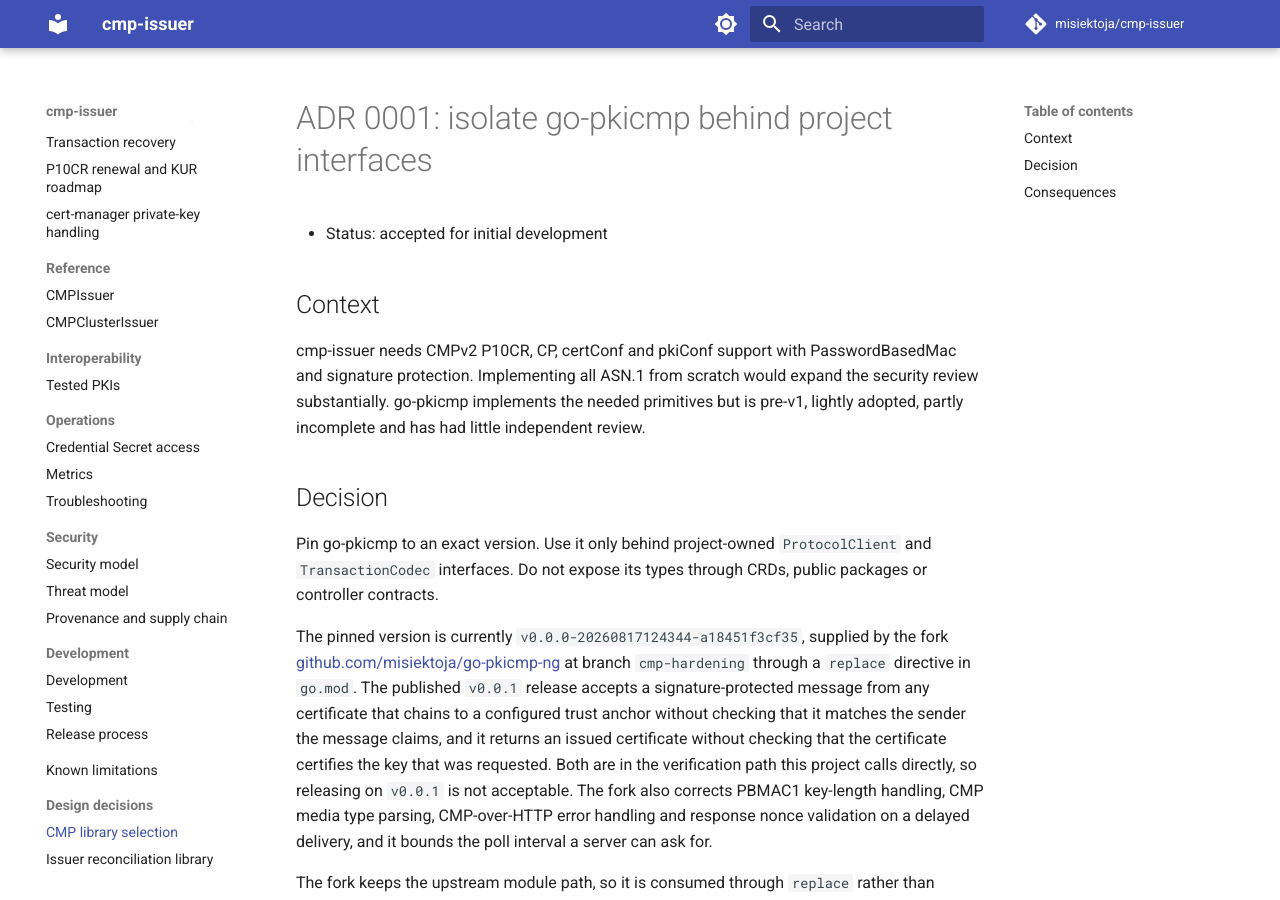
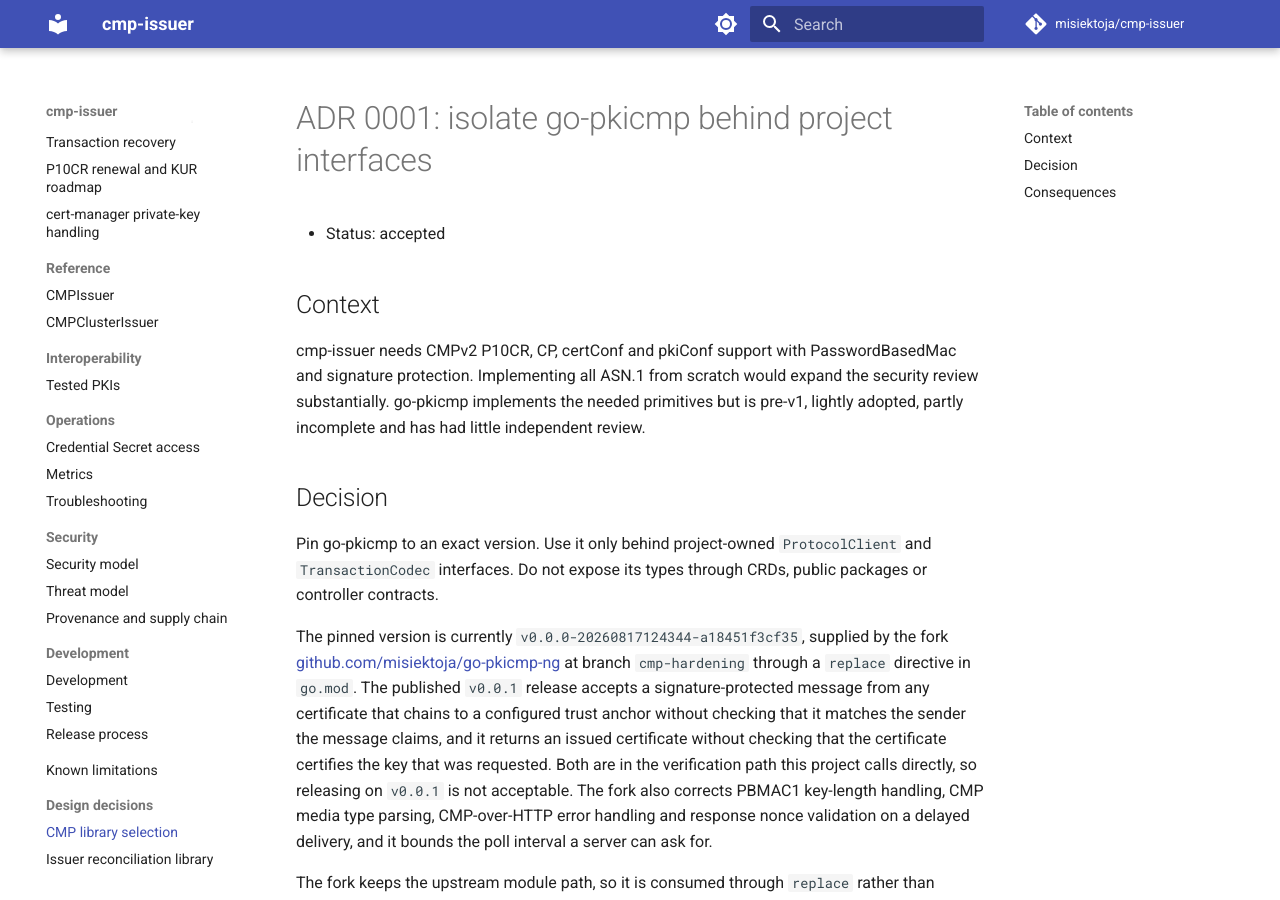
Before and after one commit to misiektoja/cmp-issuer, an MkDocs documentation site: the page built from docs/adr/0001-cmp-library.md, in a window 1280 px wide and 900 px high. Built offline with MkDocs 1.6.1 and Material for MkDocs 9.7.7, drawn with Linux system fonts in a browser that asks for light colours; comment, search, counter and statistics services are not loaded.

Commit message:
docs(adr): record the CMP library decision as accepted

```diff
--- a/docs/adr/0001-cmp-library.md
+++ b/docs/adr/0001-cmp-library.md
@@ -1,6 +1,6 @@
 # ADR 0001: isolate go-pkicmp behind project interfaces
 
-* Status: accepted for initial development
+* Status: accepted
 
 ## Context
 
```
